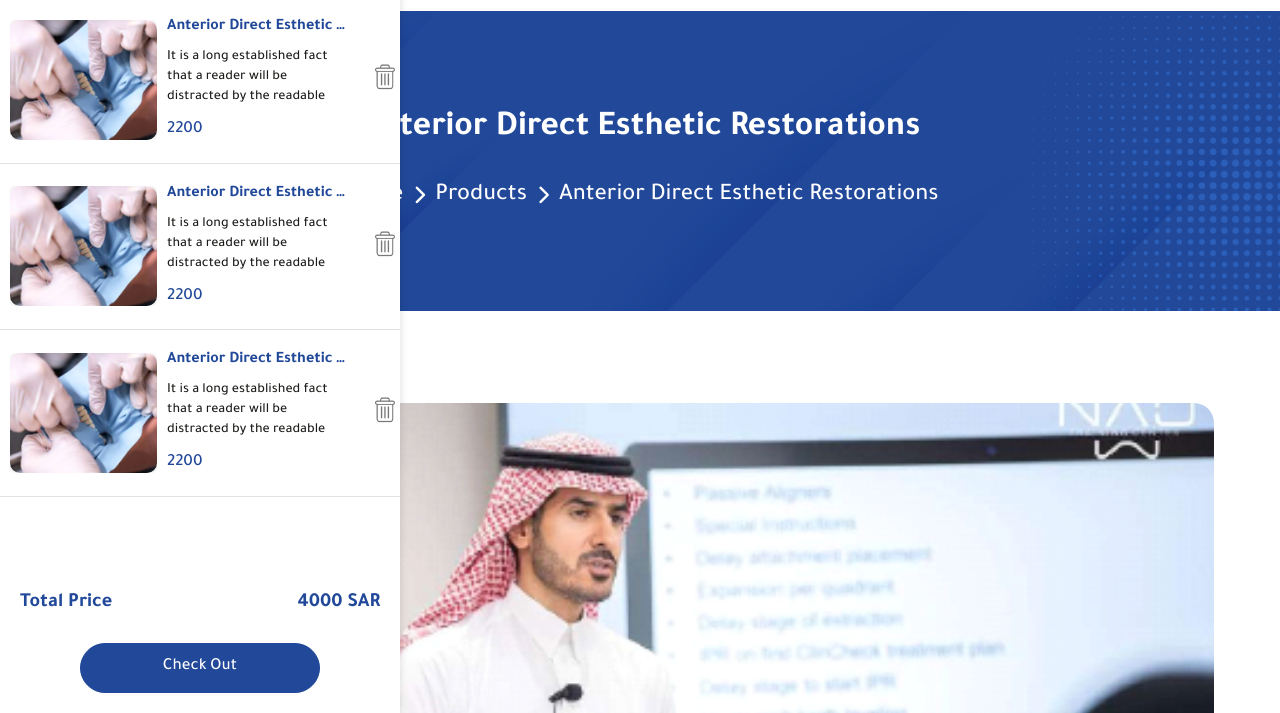
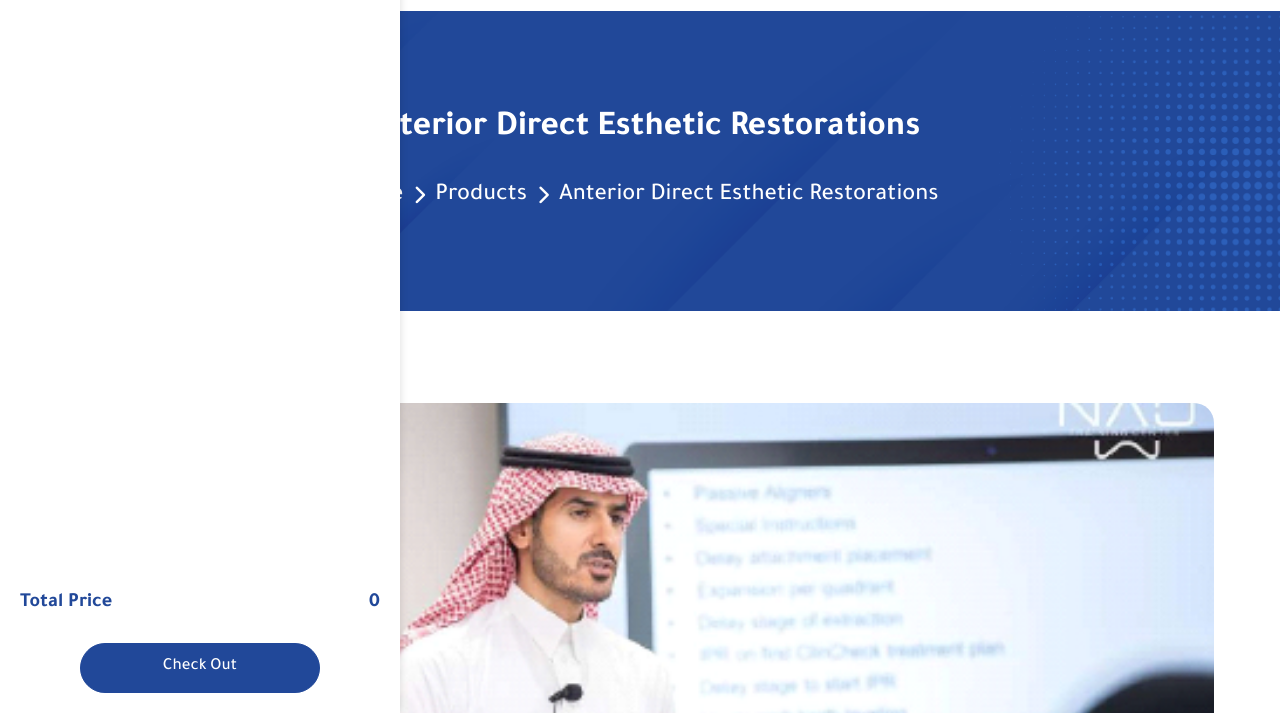
Before and after one commit to ahmedgomaa710/naj, a plain HTML site: page product-details.html in a window 1280 px wide. Both pictures are taken after a click on the link 1031 px from the left and 48 px from the top of the page. Shown: the part 87-800 px from the top of the page. Drawn offline with nearby package versions, Linux system fonts and the light colour scheme.

Commit message:
cart finshed

```diff
--- a/css/main.css
+++ b/css/main.css
@@ -2512,6 +2512,10 @@
   text-align: center;
   font-size: 30px;
 }
+
+.product-cart-index {
+  position: relative;
+}
 /* -------------------------------------- */
 /* -------------- end  cart  ------------ */
 /* -------------------------------------- */
--- a/js/cart.js
+++ b/js/cart.js
@@ -1,4 +1,5 @@
 $("#add_to_cart").click(function () {
+
   let title = $(this).data("title"),
     img = $(this).data("img"),
     price = $(this).data("price"),
@@ -21,6 +22,14 @@ $("#add_to_cart").click(function () {
 
   localStorage.setItem("cart", JSON.stringify(data));
   getCart();
+
+  $(this).html(`
+  <svg xmlns="http://www.w3.org/2000/svg" width="26" height="26" fill="currentColor" class="bi bi-cart-check" viewBox="0 0 16 16">
+  <path d="M11.354 6.354a.5.5 0 0 0-.708-.708L8 8.293 6.854 7.146a.5.5 0 1 0-.708.708l1.5 1.5a.5.5 0 0 0 .708 0l3-3z"/>
+  <path d="M.5 1a.5.5 0 0 0 0 1h1.11l.401 1.607 1.498 7.985A.5.5 0 0 0 4 12h1a2 2 0 1 0 0 4 2 2 0 0 0 0-4h7a2 2 0 1 0 0 4 2 2 0 0 0 0-4h1a.5.5 0 0 0 .491-.408l1.5-8A.5.5 0 0 0 14.5 3H2.89l-.405-1.621A.5.5 0 0 0 2 1H.5zm3.915 10L3.102 4h10.796l-1.313 7h-8.17zM6 14a1 1 0 1 1-2 0 1 1 0 0 1 2 0zm7 0a1 1 0 1 1-2 0 1 1 0 0 1 2 0z"/>
+</svg>
+Added Successfully
+  `)
 });
 
 function getCart() {
@@ -76,27 +85,27 @@ function getCart() {
           </div>
       </td>
   </tr>`);
-      data_cart_menu.push(`<li class="sub-product-cart-index">
+      data_cart_menu.push(`<li class="sub-product-cart-index" data-id="${value.id}">
       <a href="">
           <div class="img-product-cart-index">
-              <img src="images/p3.png" alt="">
+              <img src="${value.img}" alt="">
           </div>
           <div class="text-product-cart-index">
-              <h2>Anterior Direct Esthetic
-                  Restorations </h2>
+              <h2>${value.title} </h2>
               <p> It is a long established fact that a reader will be distracted by the readable
                   content of a page when looking at its layout ..</p>
-              <span> 2200 </span>
+              <span> ${discount} </span>
           </div>
       </a>
-      <div class="delete-cart-index">
-          <img src="images/trach.png" alt="">
-      </div>
+    <div class="delete-cart-index">
+        <img src="images/trach.png" alt="">
+    </div>
   </li>`);
     });
 
     $("#sub_total").text(sub_total);
     $("#total").text(sub_total);
+    $("#total-cart-index").text(sub_total);
     $("#all-items").html(data);
     $("#all-items-menu").html(data_cart_menu);
   } else {
@@ -107,7 +116,10 @@ function getCart() {
         </div>
         <h2> No products found </h2>
     </div>
-    `)
+    `);
+
+    $("#total-cart-index").text("0")
+
   }
 }
 
@@ -123,3 +135,15 @@ $(document).on("click", ".detete-prodect-cart", function (e) {
   localStorage.setItem("cart", JSON.stringify(filtered));
   getCart();
 });
+$(document).on("click", ".delete-cart-index", function (e) {
+  e.preventDefault();
+  let id =  $(this).closest("li").data("id");
+  console.log(id);
+
+  $(this).closest("li").remove();
+  let cart1 = JSON.parse(localStorage.getItem("cart")),
+    filtered = cart1.filter((item) => item.id !== id);
+  localStorage.setItem("cart", JSON.stringify(filtered));
+  getCart();
+
+});
--- a/js/custom.js
+++ b/js/custom.js
@@ -225,7 +225,7 @@ function close() {
   $(".dropdowm-language").slideUp();
   $(".dropdowm-language-f").slideUp();
   $(".main-categories-header").slideUp();
-  $(".cart-index").removeClass("active");
+  // $(".cart-index").removeClass("active");
   $(".main-categories-res").removeClass("active");
   $(".sub-categories-res").removeClass("active");
 
@@ -268,7 +268,7 @@ $("#menu-div a").click(function () {
 
 var $winl = $(window); // or $box parent container
 var $boxl = $(
-  "#menu-div, #times-ican , #times-icon2 , .main-categories-res  ,.cart-index ,.cart-header, .language-footer a , .dropdowm-language , .dropdowm-language-f , #click-categories , .language , .main-categories-header , .click-element-mune , .dropdowm-element-mune"
+  "#menu-div, #times-ican , #times-icon2 , .main-categories-res  , .cart-index ,.cart-header, .language-footer a , .dropdowm-language , .dropdowm-language-f , #click-categories , .language , .main-categories-header , .click-element-mune , .dropdowm-element-mune"
 );
 $winl.on("click.Bst", function (event) {
   if (
--- a/product-details.html
+++ b/product-details.html
@@ -1155,81 +1155,13 @@
             </div>
             <div class="product-cart-index">
                 <ul id="all-items-menu">
-                    <li class="sub-product-cart-index">
-                        <a href="">
-                            <div class="img-product-cart-index">
-                                <img src="images/p3.png" alt="">
-                            </div>
-                            <div class="text-product-cart-index">
-                                <h2>Anterior Direct Esthetic
-                                    Restorations </h2>
-                                <p> It is a long established fact that a reader will be distracted by the readable
-                                    content of a page when looking at its layout ..</p>
-                                <span> 2200 </span>
-                            </div>
-                        </a>
-                        <div class="delete-cart-index">
-                            <img src="images/trach.png" alt="">
-                        </div>
-                    </li>
-                    <li class="sub-product-cart-index">
-                        <a href="">
-                            <div class="img-product-cart-index">
-                                <img src="images/p3.png" alt="">
-                            </div>
-                            <div class="text-product-cart-index">
-                                <h2>Anterior Direct Esthetic
-                                    Restorations </h2>
-                                <p> It is a long established fact that a reader will be distracted by the readable
-                                    content of a page when looking at its layout ..</p>
-                                <span> 2200 </span>
-                            </div>
-                        </a>
-                        <div class="delete-cart-index">
-                            <img src="images/trach.png" alt="">
-                        </div>
-                    </li>
-                    <li class="sub-product-cart-index">
-                        <a href="">
-                            <div class="img-product-cart-index">
-                                <img src="images/p3.png" alt="">
-                            </div>
-                            <div class="text-product-cart-index">
-                                <h2>Anterior Direct Esthetic
-                                    Restorations </h2>
-                                <p> It is a long established fact that a reader will be distracted by the readable
-                                    content of a page when looking at its layout ..</p>
-                                <span> 2200 </span>
-                            </div>
-                        </a>
-                        <div class="delete-cart-index">
-                            <img src="images/trach.png" alt="">
-                        </div>
-                    </li>
-                    <li class="sub-product-cart-index">
-                        <a href="">
-                            <div class="img-product-cart-index">
-                                <img src="images/p3.png" alt="">
-                            </div>
-                            <div class="text-product-cart-index">
-                                <h2>Anterior Direct Esthetic
-                                    Restorations </h2>
-                                <p> It is a long established fact that a reader will be distracted by the readable
-                                    content of a page when looking at its layout ..</p>
-                                <span> 2200 </span>
-                            </div>
-                        </a>
-                        <div class="delete-cart-index">
-                            <img src="images/trach.png" alt="">
-                        </div>
-                    </li>
 
                 </ul>
             </div>
 
             <div class="btns-cart-index">
                 <div class="total-price">
-                    <h4> Total Price </h4> <span> 4000 SAR</span>
+                    <h4 > Total Price </h4>  <div ><span id="total-cart-index">   </span> </div>
                 </div>
                 <a href="" class="ctm-btn">Check out</a>
             </div>
@@ -1378,8 +1310,8 @@
     <script src="https://kit.fontawesome.com/392319d0e8.js" crossorigin="anonymous"></script>
 
 
+    <script src="js/cart.js"></script>
     <script src="js/custom.js"></script>
-    <script src="js/cart.js"></script>
 
 
 
```
Also changed, not shown: cart.html (+1 -1 lines).
